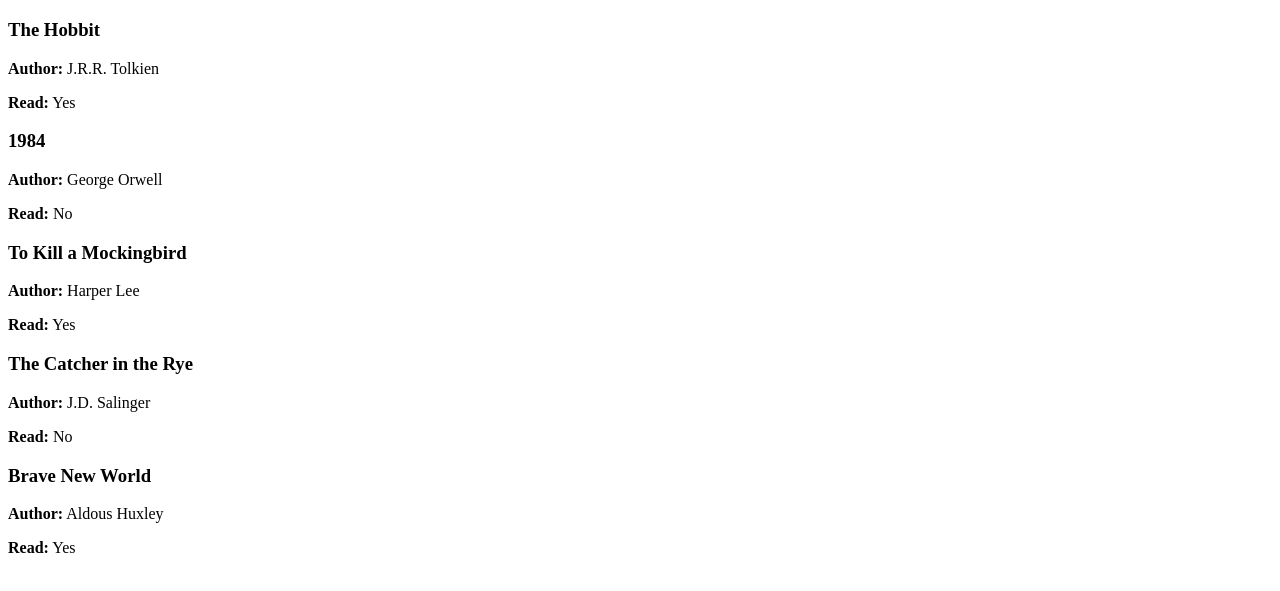
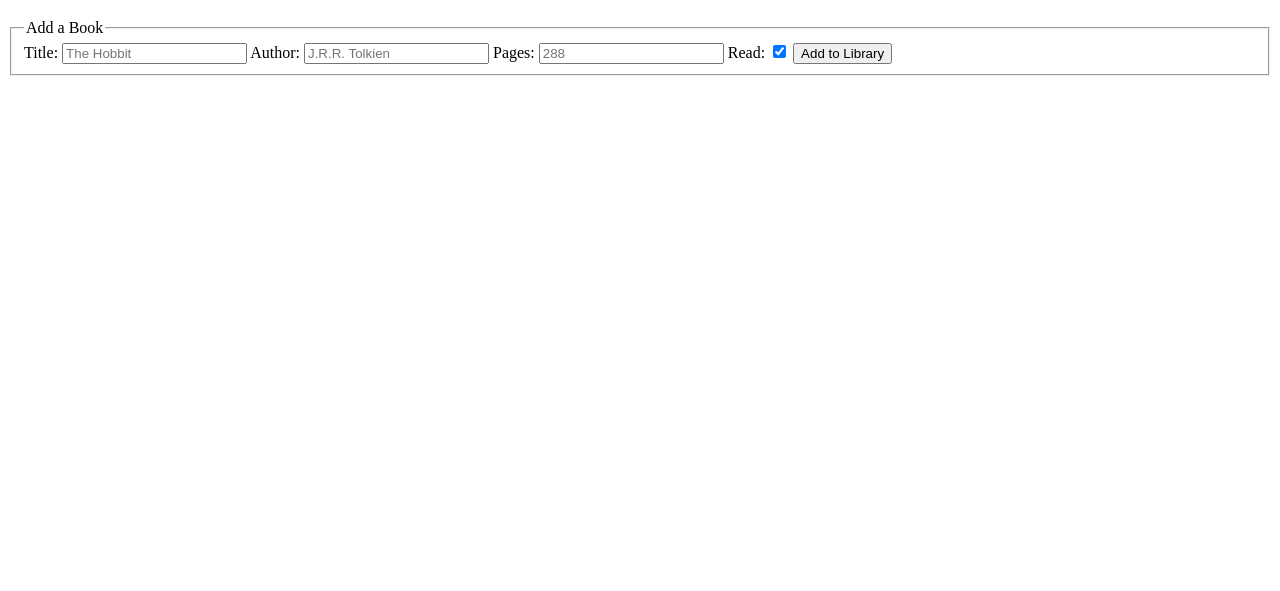
Before and after one commit to leilei-anthony/odin-library, a plain HTML site: page index.html in a window 1280 px wide. Shown: the part 61-652 px from the top of the page. Drawn offline with Linux system fonts and the light colour scheme.

Commit message:
ADD Form

```diff
--- a/index.html
+++ b/index.html
@@ -9,6 +9,27 @@
 </head>
 <body>
     <h1>My Library</h1>
+
+    <form>
+        <fieldset>
+            <legend>Add a Book</legend>
+
+            <label for="title">Title: </label>
+            <input type="text" id="title" placeholder="The Hobbit">
+
+            <label for="author">Author: </label>
+            <input type="text" id="author" placeholder="J.R.R. Tolkien">
+
+            <label for="pages">Pages: </label>
+            <input type="number" id="pages" placeholder="288">
+
+            <label for="read">Read: </label>
+            <input type="checkbox" id="read" checked>
+
+            <button type="reset" onclick="addBookToLibrary()">Add to Library</button>
+        </fieldset>
+    </form>
+
     <div id="library">
     </div>
 
--- a/script.js
+++ b/script.js
@@ -1,8 +1,3 @@
-// Book constructor
-    // all books should have a unique id generated using cryptio.randomUUID
-
-// Function that create's books and put's into an array
-
 const myLibrary = [];
 
 function Book(title, author, pages, read) {
@@ -10,34 +5,54 @@ function Book(title, author, pages, read) {
     this.author = author;
     this.pages = pages;
     this.read = read;
+    this.uuid = self.crypto.randomUUID();
 }
 
-function addBookToLibrary(title, author, pages, read) {
-    if(Number.isInteger(pages) &&
-        typeof title === 'string' &&
-        typeof author === 'string' &&
-        typeof read === 'boolean') {
-        const book = new Book(title, author, pages, read)
-        myLibrary.push(book);
+function addBookToLibrary() {
+
+    const title = document.getElementById('title').value;
+    const author = document.getElementById('author').value;
+    const pages = document.getElementById('pages').value;
+    const read = document.getElementById('read').value;
+
+    const book = new Book(title, author, pages, read)
+    myLibrary.push(book);
+
+    displayLibrary(myLibrary);
+    console.log(myLibrary)
+}
+
+function displayLibrary(myLibrary) {
+    const library = document.getElementById('library');
+    library.innerHTML = '';
+
+    for(let i = 0; i < myLibrary.length; i++) {
+        const book = myLibrary[i];
+        displayBook(book);
     }
 
+}
+
+function displayBook(book) {
     const library = document.getElementById('library');
     const bookCard = document.createElement('div');
 
     bookCard.innerHTML = `
-        <h3>${title}</h3>
-        <p class="author"><strong>Author:</strong> ${author}</p>
-        <p class="pages><strong>Pages:</strong> ${pages}</p>
-        <p class="read><strong>Read:</strong> ${read ? 'Yes' : 'No'}</p>
+        <h3>${book.title}</h3>
+        <p class="author"><strong>Author:</strong> ${book.author}</p>
+        <p class="pages"><strong>Pages:</strong> ${book.pages}</p>
+        <p class="read"><strong>Read:</strong> ${book.read ? 'Yes' : 'No'}</p>
+        <p class="uuid"><strong>UUID:</strong> ${book.uuid}</p>
     `;
 
     library.appendChild(bookCard);
-
 }
 
-addBookToLibrary('The Hobbit', 'J.R.R. Tolkien', 288, true);
-addBookToLibrary('1984', 'George Orwell', 328, false);
-addBookToLibrary('To Kill a Mockingbird', 'Harper Lee', 281, true);
-addBookToLibrary('The Catcher in the Rye', 'J.D. Salinger', 277, false);
-addBookToLibrary('Brave New World', 'Aldous Huxley', 311, true);
-console.log(myLibrary)
+// addBookToLibrary('The Hobbit', 'J.R.R. Tolkien', 288, true);
+// addBookToLibrary('1984', 'George Orwell', 328, false);
+// addBookToLibrary('To Kill a Mockingbird', 'Harper Lee', 281, true);
+// addBookToLibrary('The Catcher in the Rye', 'J.D. Salinger', 277, false);
+// addBookToLibrary('Brave New World', 'Aldous Huxley', 311, true);
+// console.log(myLibrary)
+
+displayLibrary(myLibrary);
```
